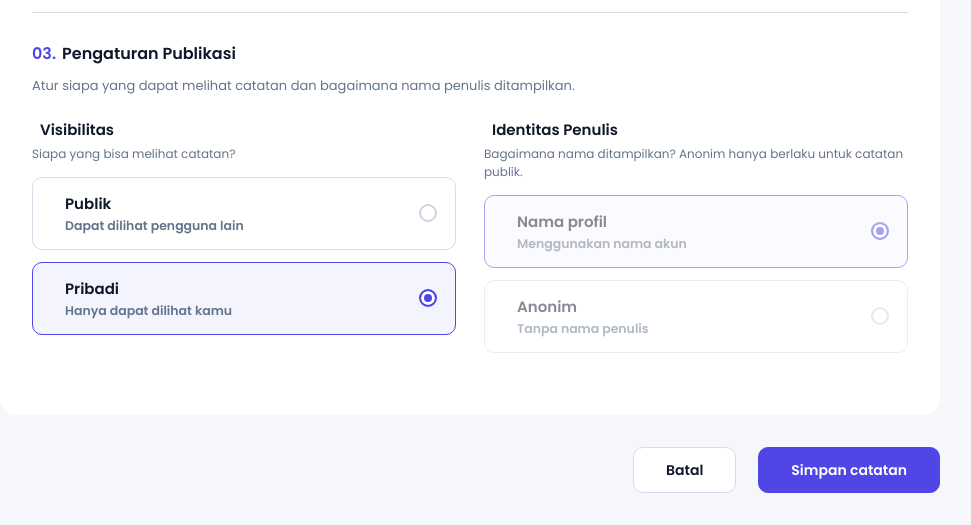
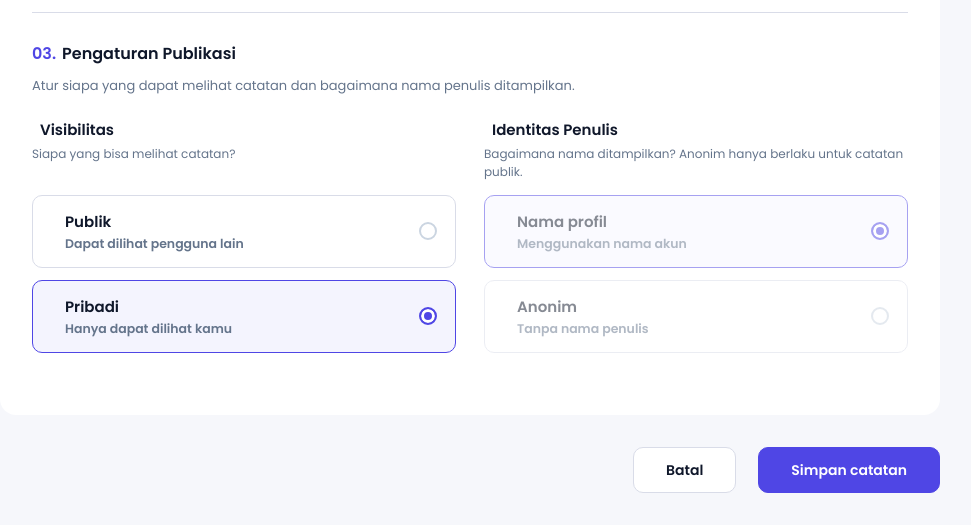
Before and after one commit to nesaathussholeha/catatin-laravel, a Laravel app: page /unggah-catatan in a window 1280 px wide. Shown: the part 1102-1627 px from the top of the page, without its empty margins (300-1271 px from the left). Run offline with Laravel 12, Linux system fonts and the light colour scheme; a user stored in the database is signed in; data comes from the database, SQL or seed files in the repository; data that the repository does not hold is empty; style sheets or scripts are compiled from the project's sources; some libraries are stand-ins or nearby versions.

Commit message:
update css unggah

```diff
--- a/resources/css/unggah-catatan.css
+++ b/resources/css/unggah-catatan.css
@@ -466,6 +466,17 @@ body,
     border-color: var(--garis);
 }
 
+/* Pengaturan Publikasi: sejajarkan kartu Visibilitas dan Identitas Penulis */
+.form-section .form-row .label-opsi + .bantuan-teks {
+    display: block;
+    line-height: 1.5;
+    min-height: 3em;            /* ruang untuk 2 baris, di kedua kolom */
+}
+
+.form-section .form-row .opsi-list { flex: 1; }
+.form-section .form-row .opsi-list .opsi-kartu { flex: 1; }
+.form-section .form-row .opsi-list .opsi-isi { height: 100%; }
+
 @media (max-width: 767px) {
     .pill-group.dua-kolom {
         gap: 10px;
```
